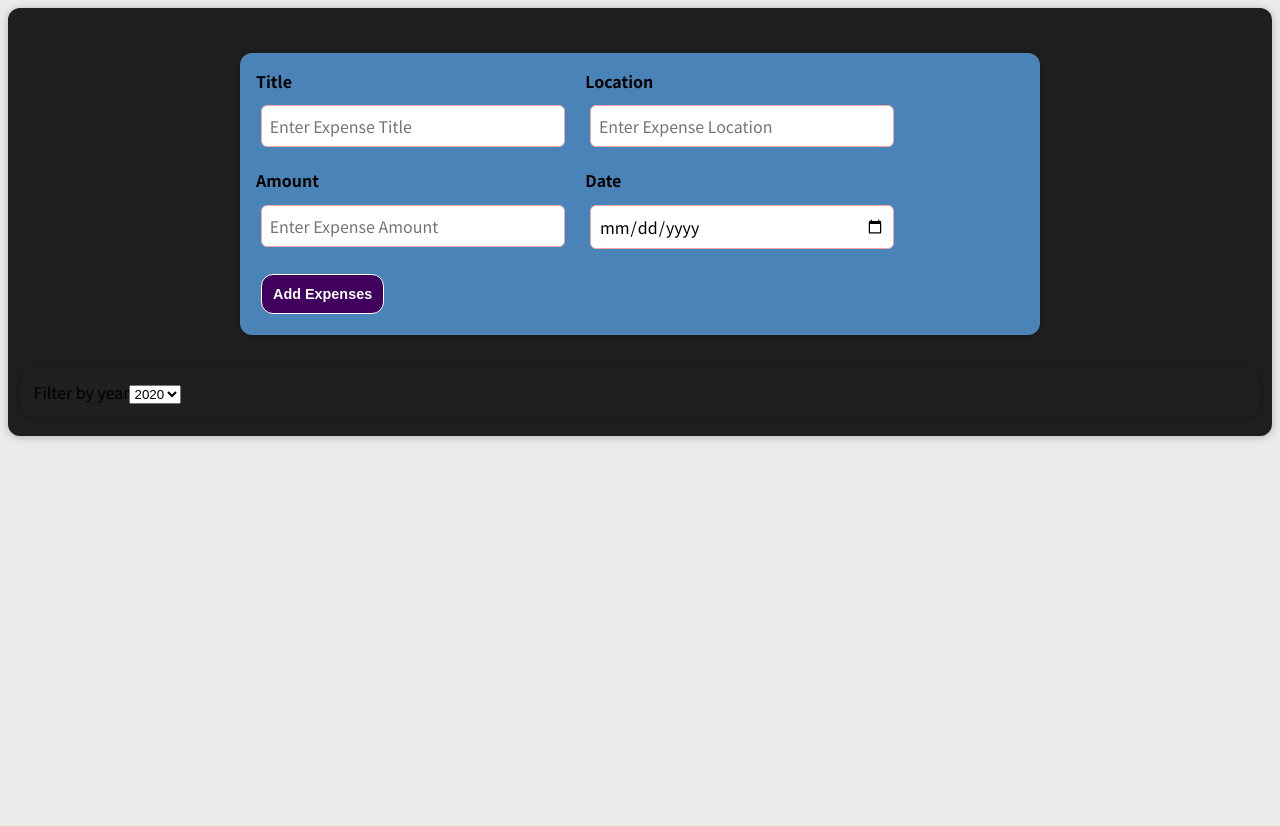
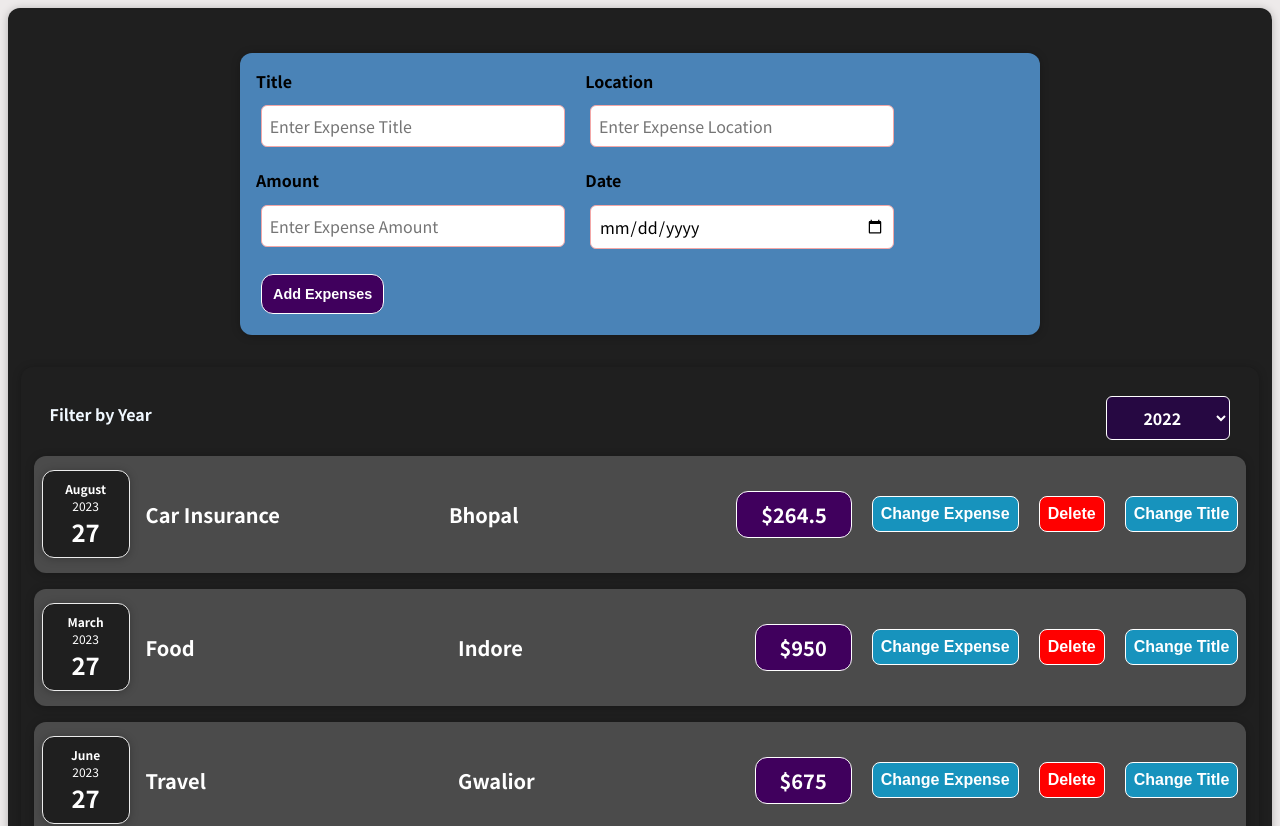
Before and after one commit to nandji3/first-react-app, a React (Create React App) app: page / in a window 1280 px wide. Shown: the top 826 px of the page. Before the commit the page ends 800 px from the top, so only its background shows below. Built offline with nearby package versions, Linux system fonts and the light colour scheme.

Commit message:
Some optimiztion is done also render DUMMY_EXPENSE Data in our UI

```diff
--- a/package.json
+++ b/package.json
@@ -9,6 +9,7 @@
     "react": "^18.2.0",
     "react-dom": "^18.2.0",
     "react-scripts": "5.0.1",
+    "uuid": "^9.0.0",
     "web-vitals": "^2.1.4"
   },
   "scripts": {
--- a/src/App.js
+++ b/src/App.js
@@ -4,12 +4,22 @@ import Card from './components/UI/Card';
 import NewExpense from './components/NewExpense/NewExpense';
 import { useState } from 'react';
 
+const DUMMY_EXPENSES = [
+  { id: 'e1', title: 'Car Insurance ', location: 'Bhopal', amount: 264.5, date: new Date(2023, 7, 27) },
+  { id: 'e2', title: 'Food ', location: 'Indore', amount: 950, date: new Date(2023, 2, 27) },
+  { id: 'e3', title: 'Travel ', location: 'Gwalior', amount: 675, date: new Date(2023, 5, 27) },
+  { id: 'e4', title: 'Fuel ', location: 'Satna', amount: 400, date: new Date(2023, 6, 15) },
+];
+
 const App = () => {
 
-  const [expense, setExpense] = useState([])
+  // const [expense, setExpense] = useState([])
+  const [expense, setExpense] = useState(DUMMY_EXPENSES)
 
   const addExpenseHandler = (expense) => {
-    setExpense((prev) => [...prev, expense]);
+    setExpense((prevExpenses) => {
+      return [expense, ...prevExpenses]
+    });
   }
 
   return (
--- a/src/components/Expenses/ExpenseDetails.js
+++ b/src/components/Expenses/ExpenseDetails.js
@@ -5,7 +5,7 @@ const ExpenseDetails = (props) => {
     return (
         <div className="expense-item__description">
             <h2 className='expense-item__h2'>{props.title}</h2>
-            <h2 className='expense-item__h2'>{props.location}</h2>
+            <h2 className='expense-item__h2'>{props.location} </h2>
             <div className="expense-item__price">${props.amount}</div>
         </div>
     )
--- a/src/components/Expenses/ExpenseFilter.css
+++ b/src/components/Expenses/ExpenseFilter.css
@@ -0,0 +1,27 @@
+.expenses-filter {
+    padding: 0 1rem;
+}
+
+.expenses-filter__control {
+    display: flex;
+    width: 100%;
+    align-items: center;
+    justify-content: space-between;
+    margin: 1rem 0;
+}
+
+.expenses-filter label {
+    color: aliceblue;
+    font-weight: bold;
+    margin-bottom: 0.5rem;
+}
+
+.expenses-filter select {
+    font: inherit;
+    padding: 0.5rem 2rem;
+    border-color: white;
+    background-color: rgb(38, 8, 66);
+    color: white;
+    font-weight: bold;
+    border-radius: 6px;
+}
--- a/src/components/Expenses/ExpenseFilter.js
+++ b/src/components/Expenses/ExpenseFilter.js
@@ -1,23 +1,20 @@
+import React from 'react';
+import './ExpenseFilter.css';
 
-const ExpenseFilter = (props) => {
-
-    const dropdownChangeHandler = (e) => {
-        props.onChangeFilter(e.target.value)
-    }
-
+const ExpenseFilter = () => {
     return (
-        <div className="expenses-filter">
-            <div className="expenses-filter_control">
-                <label>Filter by year</label>
-                <select value={props.selected} onChange={dropdownChangeHandler}>
-                    <option value="2022">2022</option>
-                    <option value="2021">2021</option>
-                    <option value="2020">2020</option>
-                    <option value="2019">2019</option>
+        <div className='expenses-filter'>
+            <div className='expenses-filter__control'>
+                <label>Filter by Year</label>
+                <select>
+                    <option value='2022'>2022</option>
+                    <option value='2021'>2021</option>
+                    <option value='2020'>2020</option>
+                    <option value='2019'>2019</option>
                 </select>
             </div>
         </div>
-    )
-}
+    );
+};
 
-export default ExpenseFilter
+export default ExpenseFilter;
--- a/src/components/Expenses/Expenses.js
+++ b/src/components/Expenses/Expenses.js
@@ -2,6 +2,7 @@ import ExpenseItem from './ExpenseItem';
 import ExpenseFilter from './ExpenseFilter'
 import Card from '../UI/Card';
 import { useState } from 'react';
+import { v4 as uuidv4 } from 'uuid';
 
 const Expenses = ({ expenses }) => {
     const [filteredYear, setFilteredYear] = useState('2020');
@@ -11,12 +12,14 @@ const Expenses = ({ expenses }) => {
     }
 
     return (
+        <div>
             <Card className='expenses'>
                 <ExpenseFilter selected={filteredYear} onChangeFilter={filterChangeHandler} />
                 {expenses.map((exp, i) => {
                     return (<ExpenseItem key={exp.id} title={exp.title} location={exp.location} amount={exp.amount} date={exp.date} />)
                 })}
             </Card >
+        </div>
     );
 }
 
```
Also changed, not shown: 1 other file (tests, documents, lock files or other folders). Lines whose indentation alone changed are shown as unchanged.
